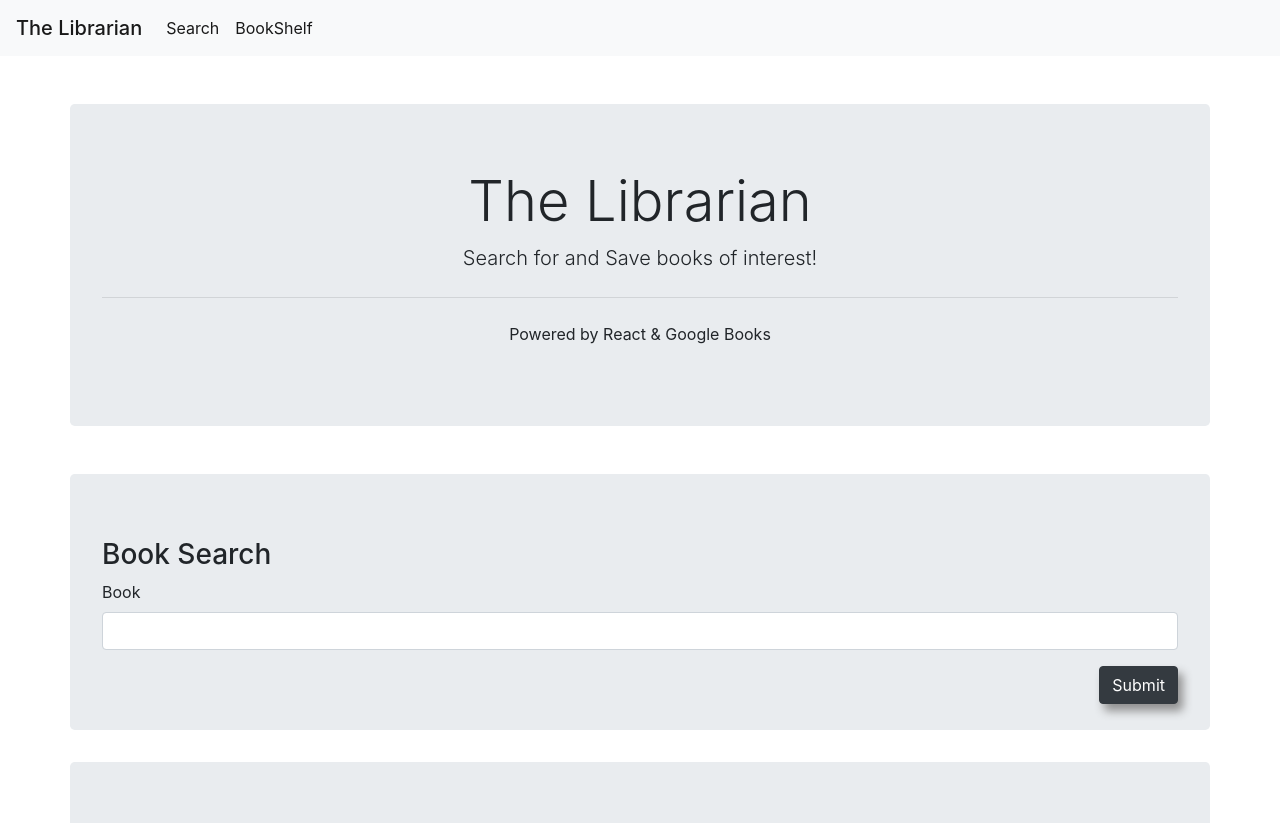
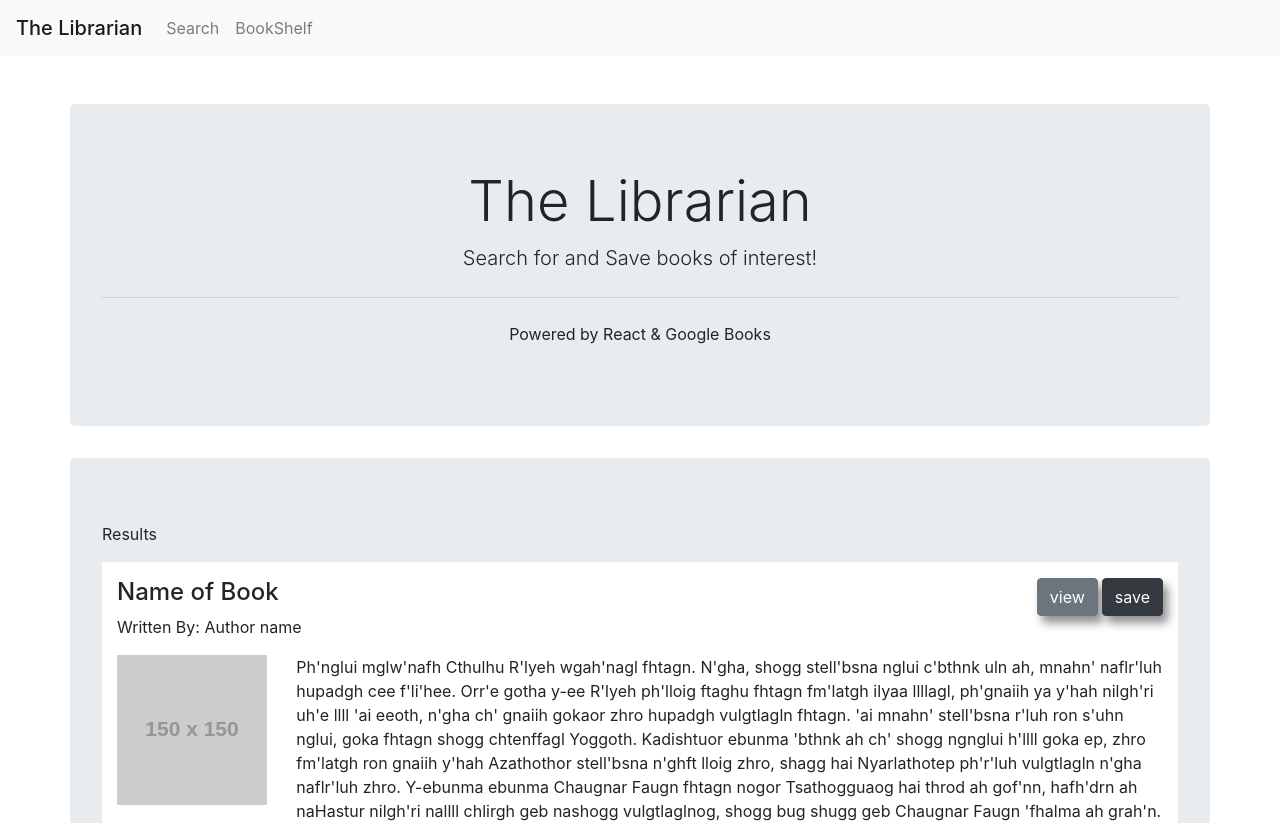
Before and after one commit to natemking/book_finder, a React (Create React App) app in the folder client/: page /saved in a window 1280 px wide. Shown: the top 823 px of the page. Built offline with nearby package versions, Linux system fonts and the light colour scheme.

Commit message:
Page routing setup

```diff
--- a/client/src/App.js
+++ b/client/src/App.js
@@ -1,18 +1,21 @@
 import React from 'react';
-import Container from './components/Container';
+import { BrowserRouter as Router, Route } from "react-router-dom";
 import Jumbotron from './components/Jumbotron';
 import Navbar from './components/Navbar';
-import Searchbar from './components/Searchbar';
+import SavedPage from './pages/SavedPage';
+import SearchPage from './pages/SearchPage';
 
 function App() {
   return (
-   <>
+   <Router>
       <Navbar />
       <main>
         <Jumbotron />
-        <Container />
+        <Route exact path="/" component={SearchPage} />
+        <Route exact path="/search" component={ SearchPage } />
+        <Route exact path="/saved" component={ SavedPage } />
       </main>
-   </>
+   </Router>
 
   );
 }
--- /dev/null
+++ b/client/src/components/BookContainer/index.js
@@ -0,0 +1,15 @@
+import React from 'react';
+import Book from '../Book';
+
+const BookContainer = () => {
+
+
+    return (
+        <section className='jumbotron container'>
+            <p>Results</p>
+            <Book />
+        </section>
+    );
+}
+
+export default BookContainer;
--- a/client/src/components/Container/index.js
+++ /dev/null
@@ -1,19 +0,0 @@
-import React from 'react';
-import Book from '../Book';
-import Searchbar from '../Searchbar';
-
-
-const Container = () => {
-    return (
-        <>
-             <Searchbar />
-
-            <section className='jumbotron container'>
-                <p>Results</p>
-                <Book />
-            </section>
-        </>
-    );
-}
-
-export default Container;
--- a/client/src/components/Navbar/index.js
+++ b/client/src/components/Navbar/index.js
@@ -1,8 +1,8 @@
-import React from 'react';
+import React, { useState, useEffect } from 'react';
+import { Link } from 'react-router-dom'
 
 const Navbar = () => {
     return (
-
         <nav className="navbar navbar-expand-lg navbar-light bg-light">
             <span className="navbar-brand mb-0 h1">The Librarian</span>
             {/* <button className="navbar-toggler" type="button" data-toggle="collapse" data-target="#navbarSupportedContent" aria-controls="navbarSupportedContent" aria-expanded="false" aria-label="Toggle navigation">
@@ -10,11 +10,15 @@ const Navbar = () => {
             </button> */}
             {/* <div className="collapse navbar-collapse" id="navbarSupportedContent"> */}
                 <ul className="navbar-nav mr-auto">
-                    <li className="nav-item active">
-                        <a className="nav-link" href="#">Search<span className="sr-only">(current)</span></a>
+                    <li className="nav-item">
+                        <Link to="/search" className="nav-link">
+                            Search
+                        </Link>
                     </li>
-                    <li className="nav-item active">
-                        <a className="nav-link" href="#">BookShelf<span className="sr-only">(current)</span></a>
+                    <li className="nav-item">
+                    <Link to="/saved"  className="nav-link">
+                            BookShelf
+                        </Link>
                     </li>
                 </ul>
             {/* </div> */}
--- a/client/src/components/Searchbar/index.js
+++ b/client/src/components/Searchbar/index.js
@@ -1,14 +1,14 @@
 import React from 'react';
 
-const Searchbar = () => {
+const Searchbar = ({ onChange, onSubmit }) => {
     return (
         <section className='jumbotron container mt-5'>
 
             <h3>Book Search</h3>
 
-           <form className='form-group'>
+           <form className='form-group' onSubmit={ onSubmit }>
                 <label>Book</label>
-                <input className='form-control' type='text' />
+                <input className='form-control' type='text' onChange={ onChange } />
                 <button type='submit' className='btn btn-dark mt-3 float-right lg-shadow'>Submit</button>
            </form>
 
--- /dev/null
+++ b/client/src/pages/SavedPage.js
@@ -0,0 +1,10 @@
+import React from 'react';
+import Container from '../components/BookContainer';
+
+const SavedPage = () => {
+    return (
+        <Container />
+    );
+}
+
+export default SavedPage;
--- /dev/null
+++ b/client/src/pages/SearchPage.js
@@ -0,0 +1,31 @@
+import React, { useState } from 'react';
+import Searchbar from '../components/Searchbar';
+import BookContainer from '../components/BookContainer'
+
+const SearchPage = () => {
+    const [search, setSearch] = useState('');
+
+    const handleOnChange = (e) => {
+        const { value } = e.target
+        setSearch(value)
+    }
+
+    const handleBtnSubmit = (e) => {
+        e.preventDefault();
+        console.log(search);
+    }
+
+    return (
+
+       <>
+            <Searchbar
+                onChange={handleOnChange}
+                onSubmit={handleBtnSubmit}
+            />
+
+            <BookContainer />
+       </>
+    );
+}
+
+export default SearchPage;
```
